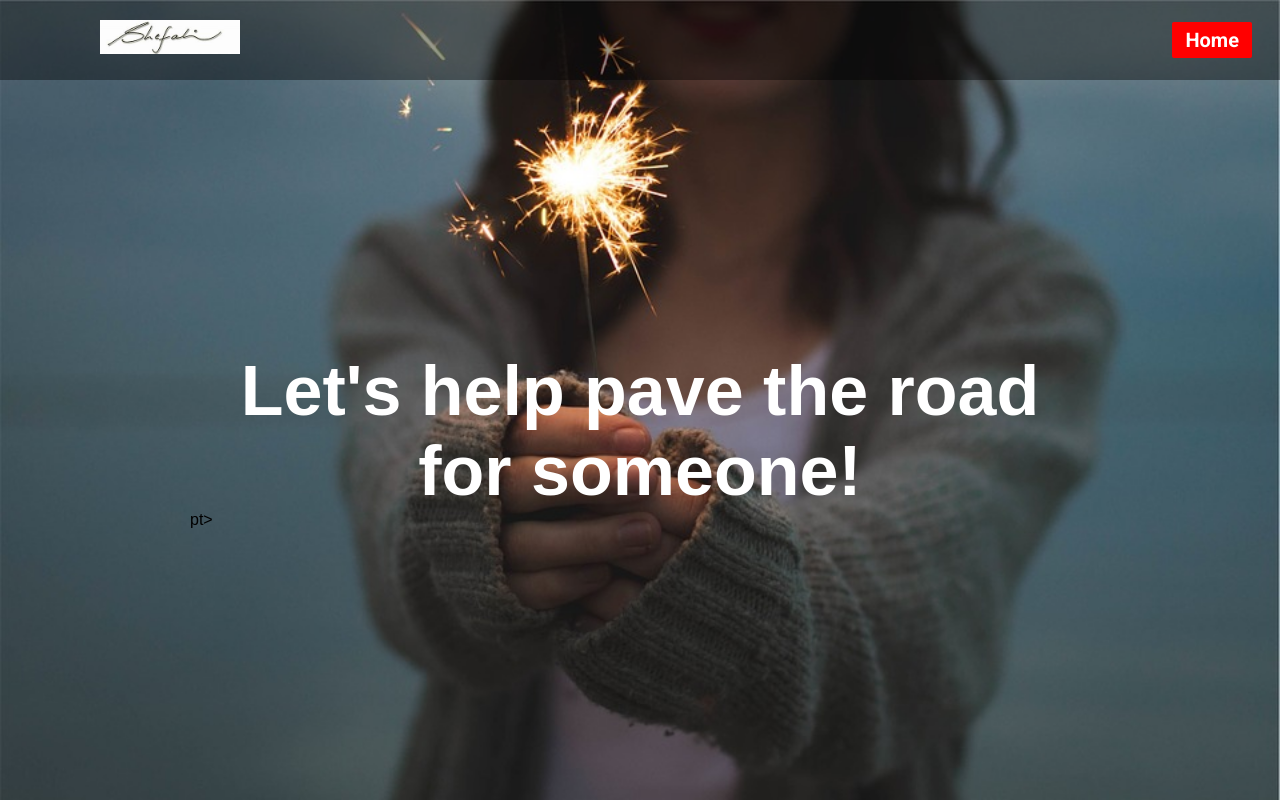
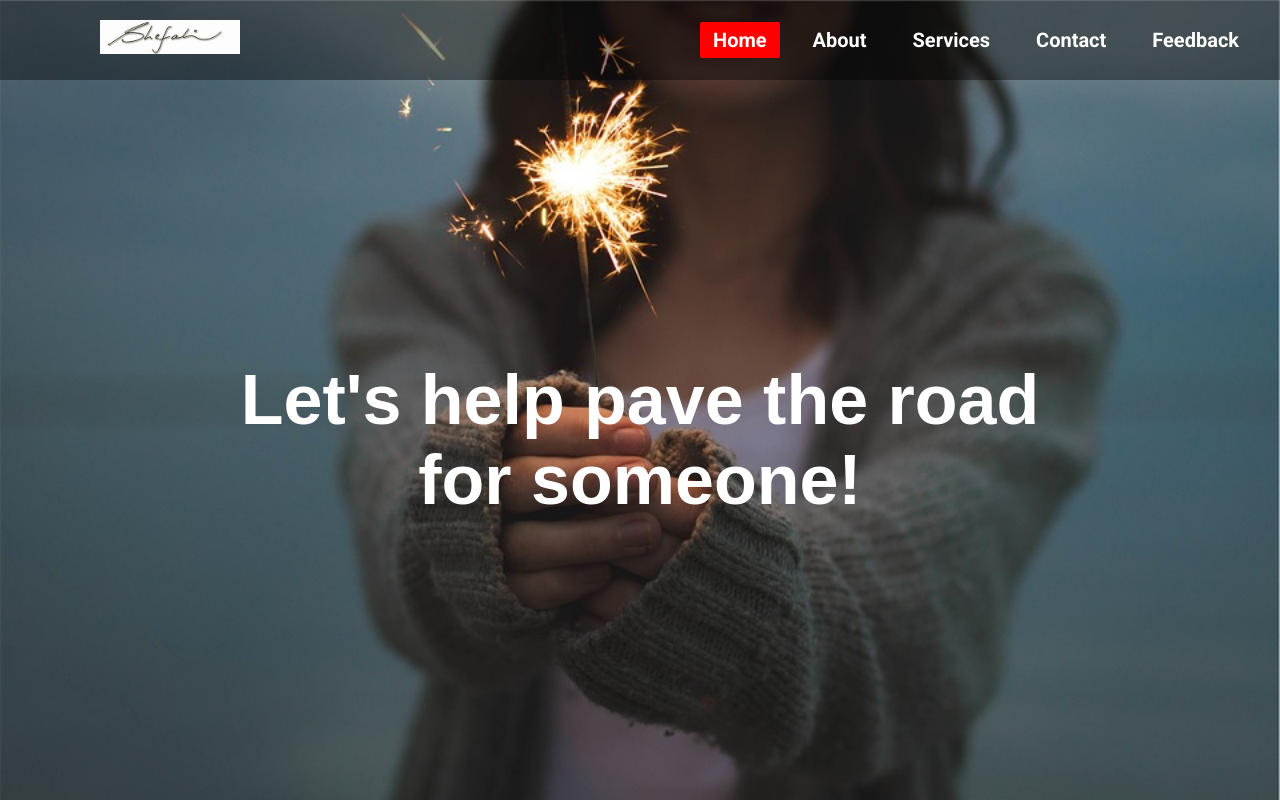
Before and after one commit to BansalShefali/grip, a plain HTML site: page index.html in a window 1280 px wide. Drawn offline with Linux system fonts and the light colour scheme.

Commit message:
Update index.html

```diff
--- a/index.html
+++ b/index.html
@@ -11,13 +11,17 @@
 				<img class="logo" src="logo.png">
 				<ul>
 					<li><a class="active" href="#">Home</a></li>
+					<li><a href="#">About</a></li>
+					<li><a href="#">Services</a></li>
+					<li><a href="#">Contact</a></li>
+					<li><a href="#">Feedback</a></li>
 
 				</ul>
 			</nav>
 			<div class="center">
 			<h1>Let's help pave the road for someone!</h1>
 
-			<form><script src="https://checkout.razorpay.com/v1/payment-button.js" data-payment_button_id="pl_GmXWY3ClqWAMxC" async> </script> </form>pt>
+			<form><script src="https://checkout.razorpay.com/v1/payment-button.js" data-payment_button_id="pl_GmXWY3ClqWAMxC" async> </script> </form>
 </body>
 
 		</div>
```
